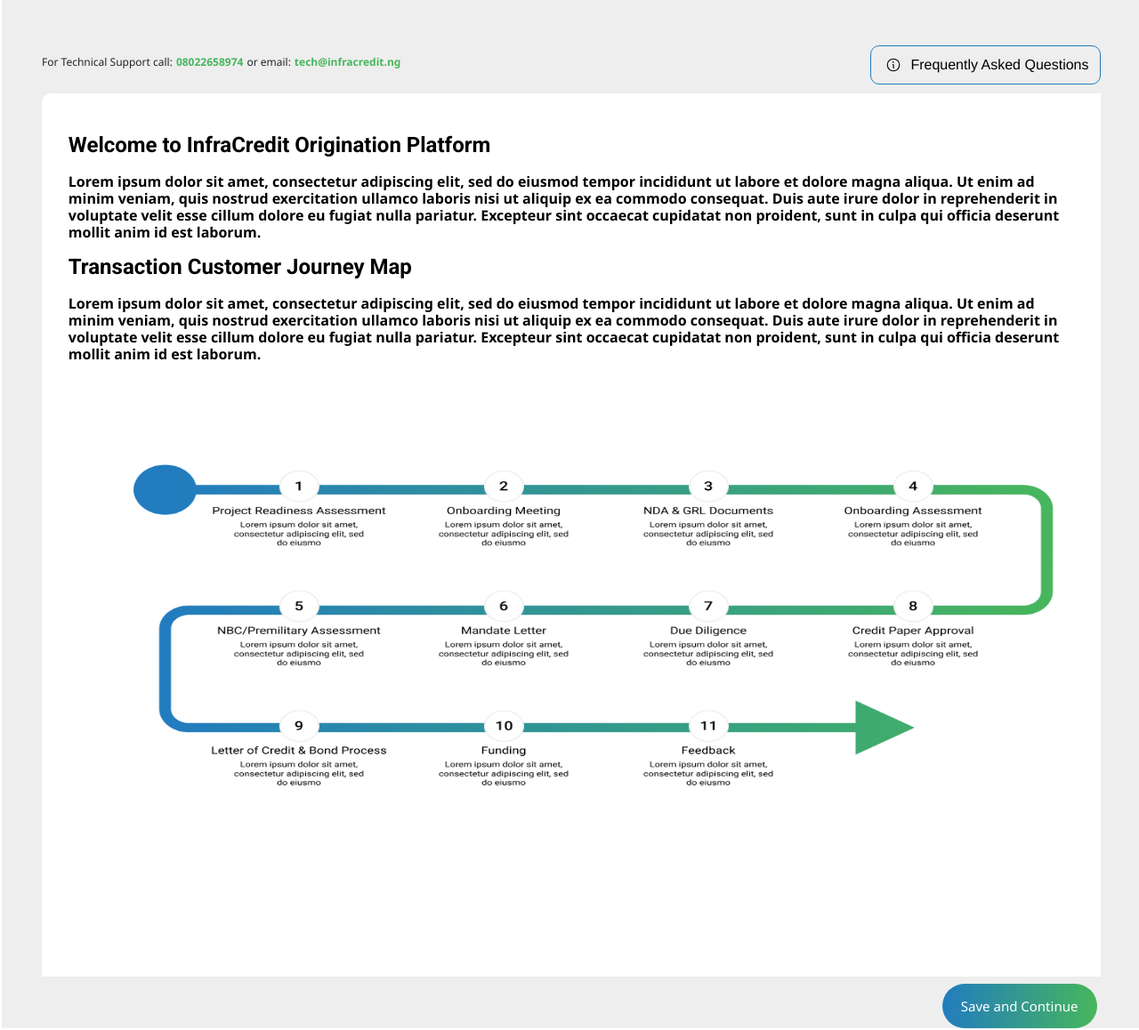
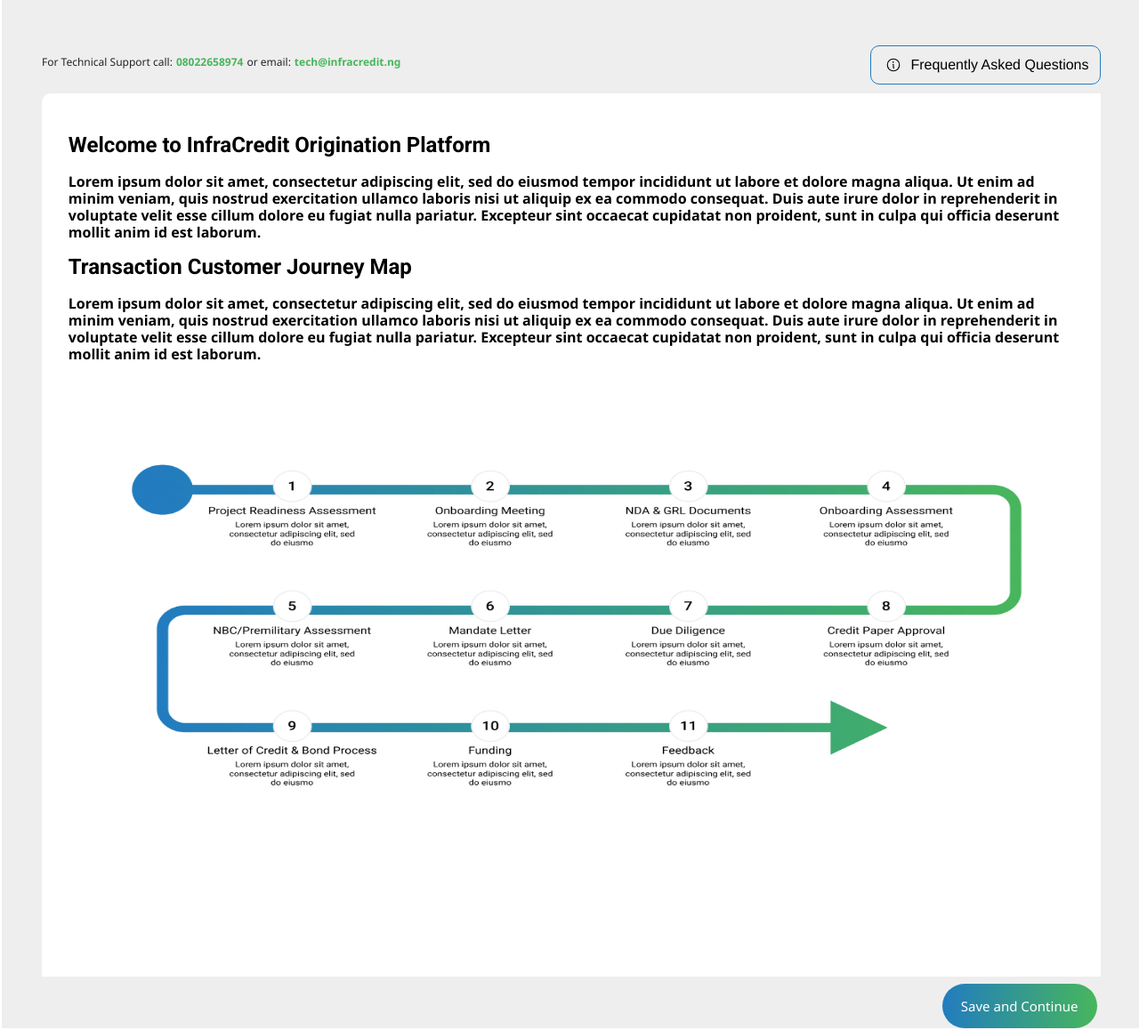
Before and after one commit to ccobasi/infracore, a Vue app: page / in a window 1280 px wide. Shown: the part 522-1680 px from the top of the page at 89% size. Built offline with nearby package versions, Linux system fonts and the light colour scheme; a web font is replaced by a local one.

Commit message:
issues resolved

```diff
--- a/src/components/ReadinessAssessment/FrameDiagram.vue
+++ b/src/components/ReadinessAssessment/FrameDiagram.vue
@@ -211,14 +211,14 @@
 }
 .frame {
   position: relative;
-  width: 1200px;
+  width: 100%;
   height: 660px;
   background-color: #fff;
 }
 
 .frame .overlap {
   position: relative;
-  width: 1168px;
+  width: 100%;
   height: 517px;
   top: 67px;
   left: 20px;
@@ -226,7 +226,7 @@
 
 .frame .vector {
   position: absolute;
-  width: 1168px;
+  width: 100%;
   height: 464px;
   top: 0;
   left: 0;
```
